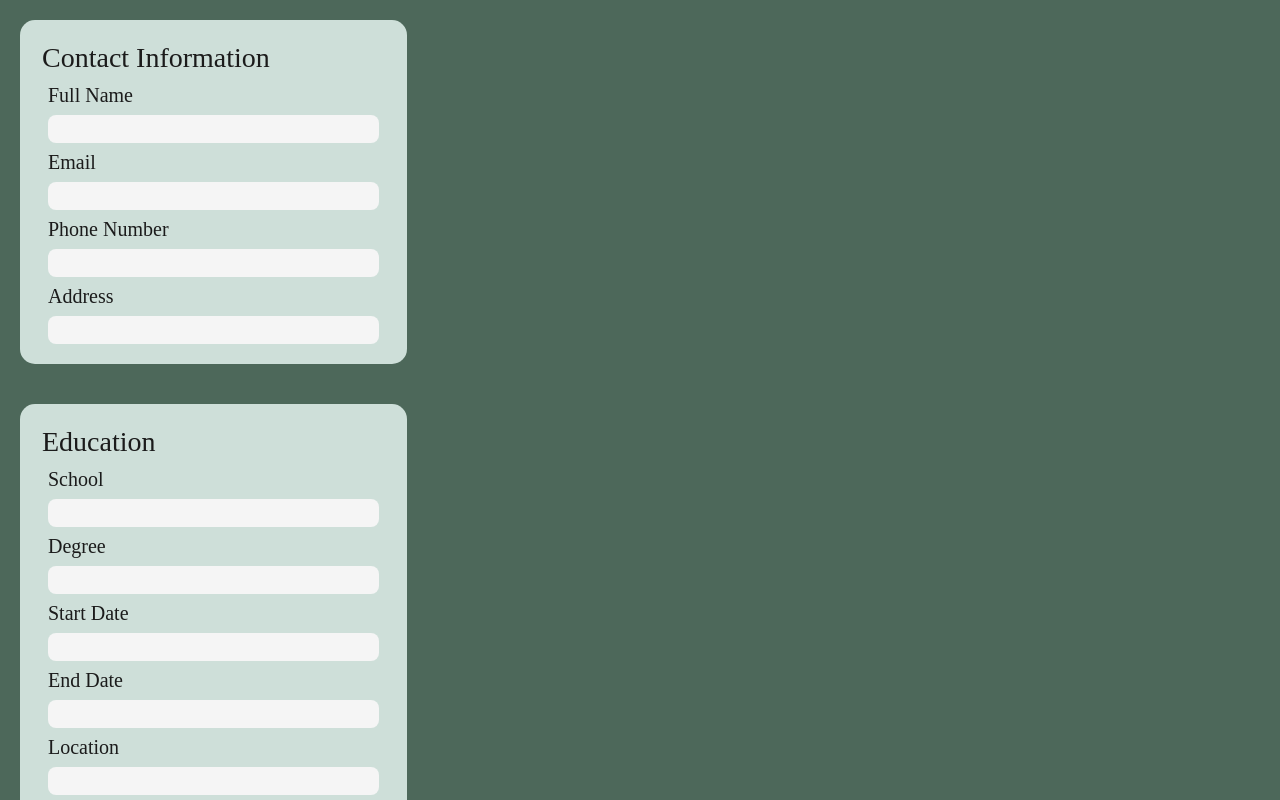
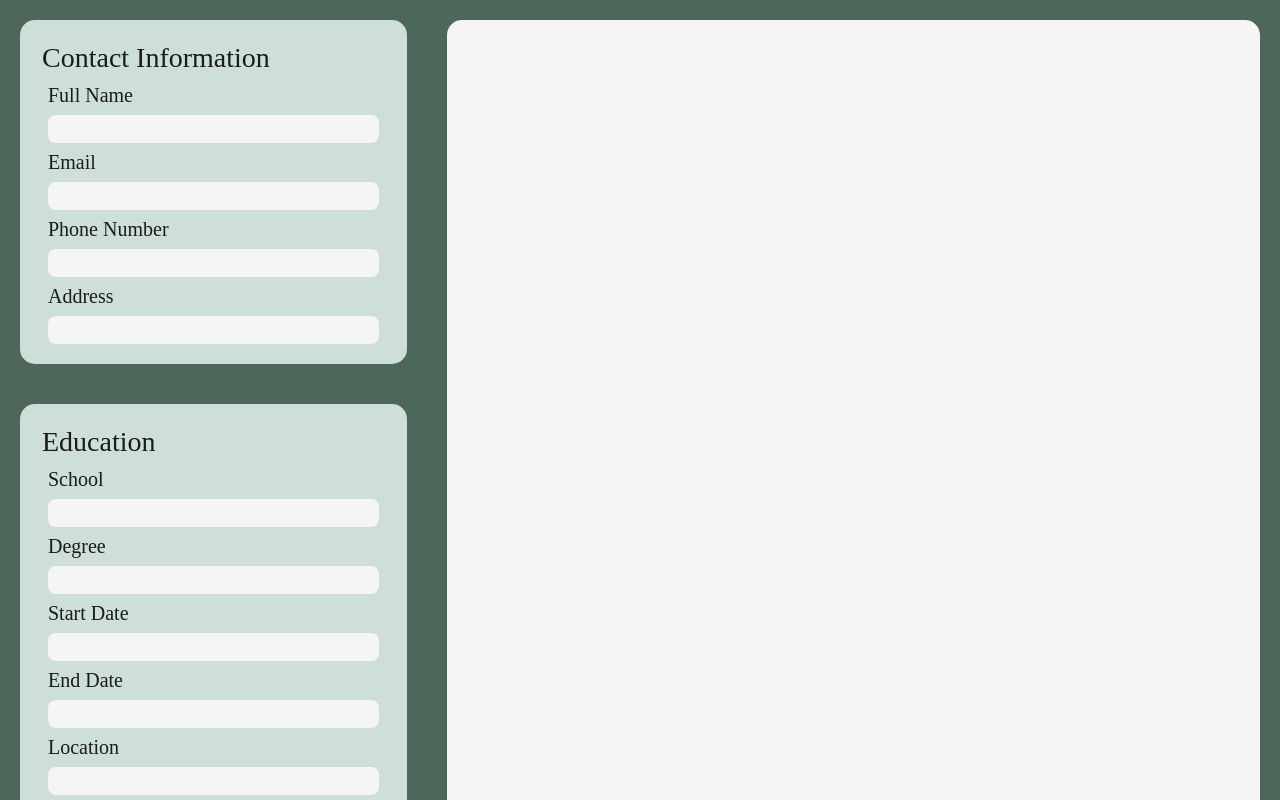
Before and after one commit to MellowMeh/odin-resume-generator, a React (Vite) app: page / in a window 1280 px wide. Shown: the top 800 px of the page. Built offline with nearby package versions, Linux system fonts and the light colour scheme.

Commit message:
Add resume background

```diff
--- a/src/style.css
+++ b/src/style.css
@@ -13,6 +13,10 @@ Azure - CEDFD9
   border: none;
   list-style-type: none;
   font-weight: 200;
+}
+
+body {
+    overflow-x: hidden;
 }
 
 #root {
@@ -69,4 +73,8 @@ input {
 .resume {
   display: flex;
   flex-direction: column;
+  background-color: whitesmoke;
+  margin: 20px;
+  padding: 12px;
+  border-radius: 15px;
 }
```
